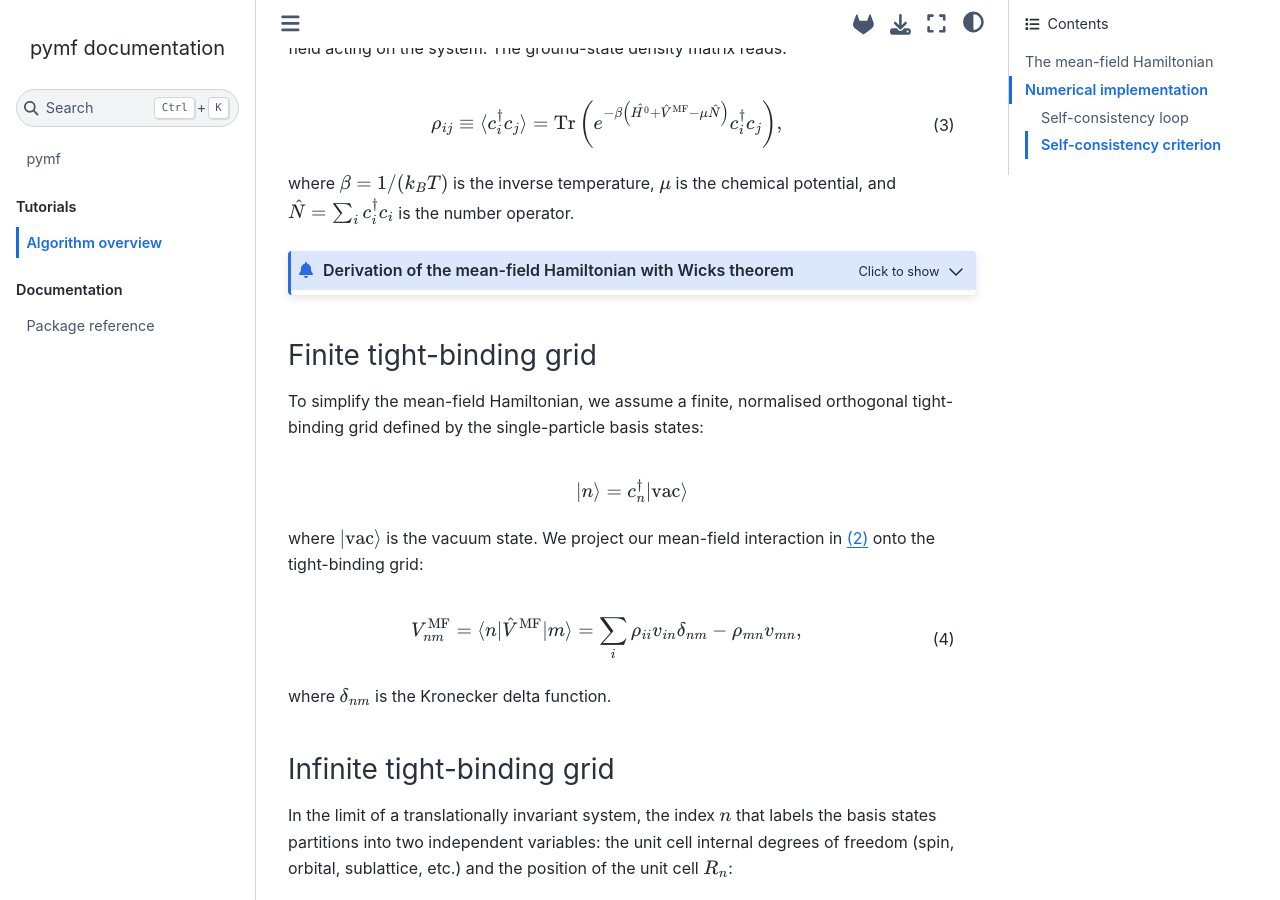
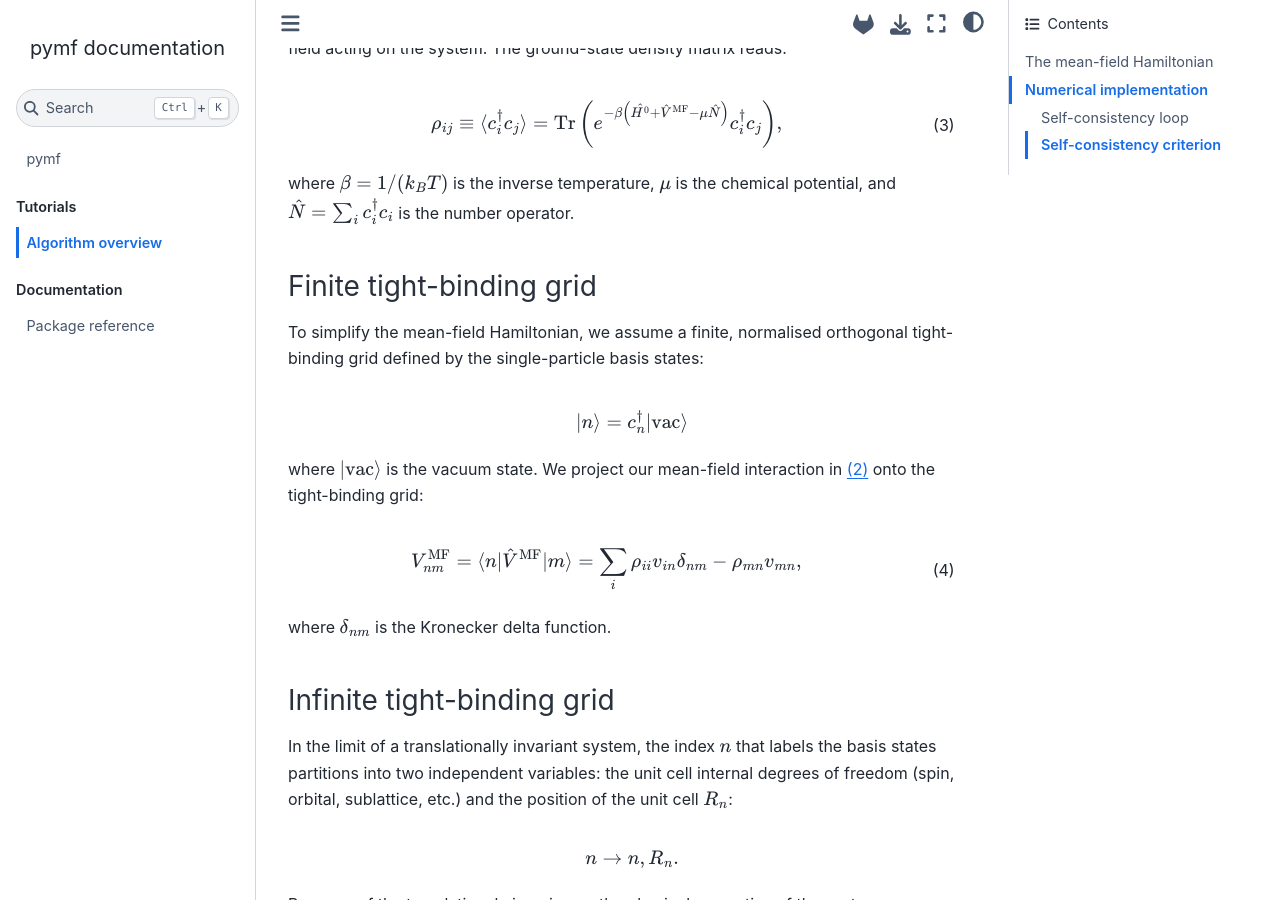
Before and after one commit to quantum-tinkerer/MeanFi, a Sphinx documentation site: the page built from docs/source/mf_notes.md, in a window 1280 px wide and 900 px high, scrolled down 1038 px. Built offline with Sphinx 7.4.7 and the Sphinx Book theme 1.1.4, drawn with Linux system fonts in a browser that asks for light colours; the version number could not be read and is left out; comment, search, counter and statistics services are not loaded; some of the changed lines change nothing that is shown.

Commit message:
remove details from derivation

````diff
--- a/docs/source/mf_details.md
+++ /dev/null
@@ -1,69 +0,0 @@
-# Details
-
-## Ground state definition
-Before we proceed, we must find a way to simply represent the ground state of the system.
-Assume there exists a non-interacting system $\hat{H}_\text{mf}$ whose groundstate closely resembles the interacting groundstate $| 0 \rangle$:
-
-$$
-| 0 \rangle \approx \Pi_{E_i \leq \mu } b_i^\dagger |\textrm{vac}\rangle,
-$$
-
-where $|\textrm{vac}\rangle$ is the vacuum state,  $b_i^\dagger$ is the creation operator of eigenstate $i$ with energy $E_i$ of $\hat{H}_\text{mf}$ and $\mu$ is the Fermi level.
-We relate the $b_i^\dagger$ particles to our original basis via a unitary transformation:
-
-$$
-c_i^\dagger = \sum_{k} U_{ik} b_k^\dagger.
-$$
-
-## Normal ordering and contractions
-
-Before proceeding, we define the *normal ordering* operation, $:ABC...:$, as a sorting of operators such that all the creation operators $b_i^\dagger$ below the Fermi level are to the left of the annihilation $b_i$ operators below the Fermi levels, and vice versa for the operators above the Fermi level.
-Whenever the normal ordered operators acts on the ground  state, it gives zero:
-
-$$
-:ABC...: | 0 \rangle = 0.
-$$
-
-Lastly, we define the *contraction* of two operators $A$ and $B$ as:
-
-$$
-\overline{AB} = \hat{A}\hat{B} - :AB:.
-$$
-
-## Expansion of the interaction term
-We utilize Wick's theorem to expand the interaction term:
-
-$$
-c_i^\dagger c_j^\dagger c_l c_k = :c_i^\dagger c_j^\dagger c_l c_k: \\
-+ \overline{c_i^\dagger c_k} :c_j^\dagger c_l: - \overline{c_i^\dagger c_l} :c_j^\dagger c_k: - \overline{c_j^\dagger c_k} :c_i^\dagger c_l: + \overline{c_j^\dagger c_l} :c_i^\dagger c_k: + \overline{c_i^\dagger c_j^\dagger} :c_l c_k: + \overline{c_l c_k} :c_i^\dagger c_j^\dagger: \\
-- \overline{c_i^\dagger c_l} \overline{c_j^\dagger c_k} +\overline{c_i^\dagger c_k} \overline{c_j^\dagger c_l}
-+\overline{c_i^\dagger c_j^\dagger} \overline{c_l c_k}.
-$$
-
-## Mean-field approximation to Wick terms
-
-We are now able to apply the mean-field approximation to the Wick terms.
-Lets first apply this to the first term in the expansion:
-
-$$
-:c_i^\dagger c_j^\dagger c_l c_k: = \langle :c_i^\dagger c_j^\dagger c_l c_k: \rangle + \delta:c_i^\dagger c_j^\dagger c_l c_k: \approx 0,
-$$
-
-where the first term in the second equality is zero due to the normal ordering operation and the second term is zero since we assume deviations from the mean-field ground state are small.
-
-Next, we apply the mean-field approximation to the second term in the expansion:
-
-$$
-\overline{c_i^\dagger c_k} :c_j^\dagger c_l: \approx \\
-\langle \overline{c_i^\dagger c_k} \rangle :c_j^\dagger c_l: + \overline{c_i^\dagger c_k} \langle :c_j^\dagger c_l: \rangle - \langle  \overline{c_i^\dagger c_k} \rangle \langle :c_j^\dagger c_l: \rangle = \\
-\langle c_i^\dagger c_k \rangle :c_j^\dagger c_l:.
-$$
-
-Repeating this for all terms in the expansion and collecting we find:
-
-$$
-c_i^\dagger c_j^\dagger c_l c_k \approx \\
-\langle c_i^\dagger c_k \rangle c_j^\dagger c_l - \langle c_i^\dagger c_l \rangle c_j^\dagger c_k - \langle c_j^\dagger c_k \rangle c_i^\dagger c_l + \langle c_j^\dagger c_l \rangle c_i^\dagger c_k + \langle c_i^\dagger c_j^\dagger \rangle c_l c_k +  \langle c_l c_k \rangle c_i^\dagger c_j^\dagger
-\\
-- \langle c_i^\dagger c_l \rangle \langle c_j^\dagger c_k \rangle + \langle c_i^\dagger c_k \rangle  \langle c_j^\dagger c_l \rangle  + \langle c_i^\dagger c_j^\dagger \rangle \langle  c_l c_k \rangle.
-$$
--- a/docs/source/mf_notes.md
+++ b/docs/source/mf_notes.md
@@ -35,12 +35,6 @@ The ground-state density matrix reads:
 \rho_{ij} \equiv \braket{c_i^\dagger c_j } = \text{Tr}\left(e^{-\beta \left(\hat{H^0} + \hat{V}^{\text{MF}} - \mu \hat{N} \right)} c_i^\dagger c_j\right),
 :::
 where $\beta = 1/ (k_B T)$ is the inverse temperature, $\mu$ is the chemical potential, and $\hat{N} = \sum_i c_i^\dagger c_i$ is the number operator.
-
-:::{admonition} Derivation of the mean-field Hamiltonian with Wicks theorem
-:class: dropdown info
-```{include} mf_details.md
-```
-:::
 
 ### Finite tight-binding grid
 
````
